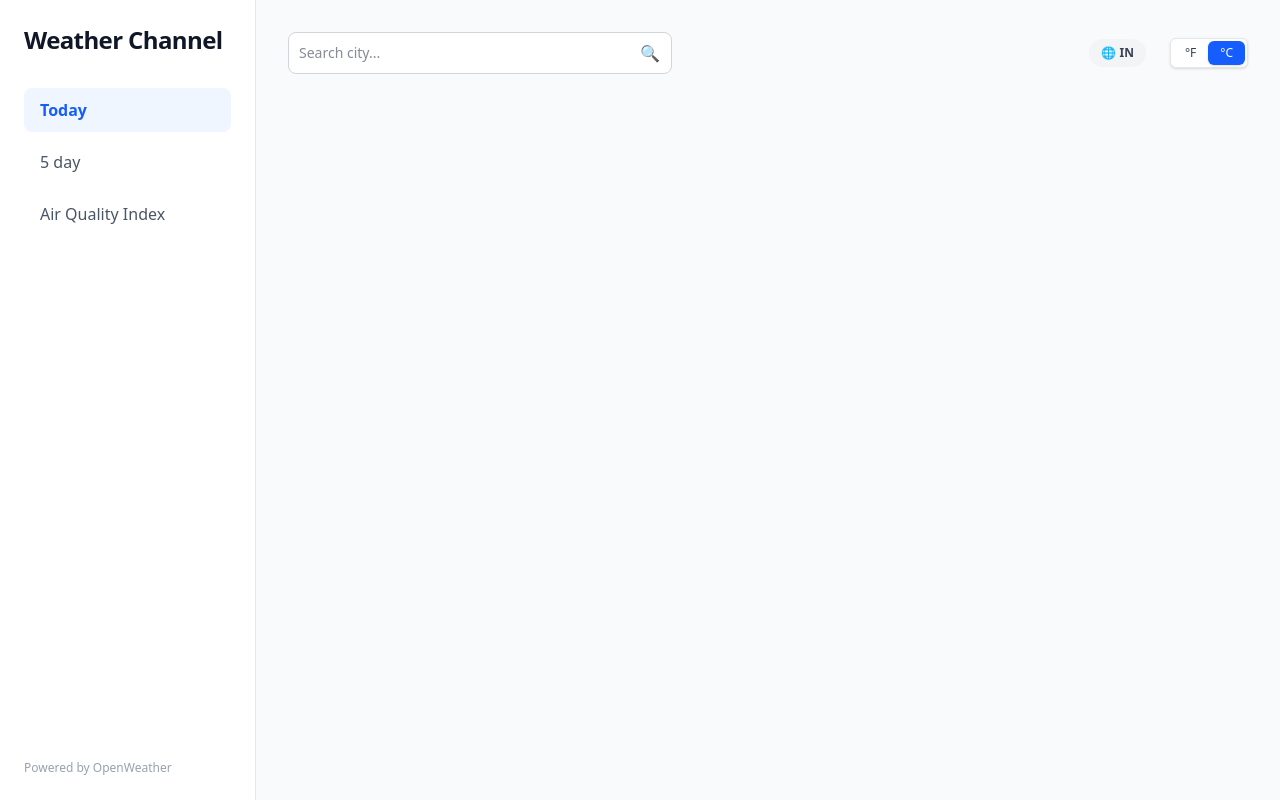
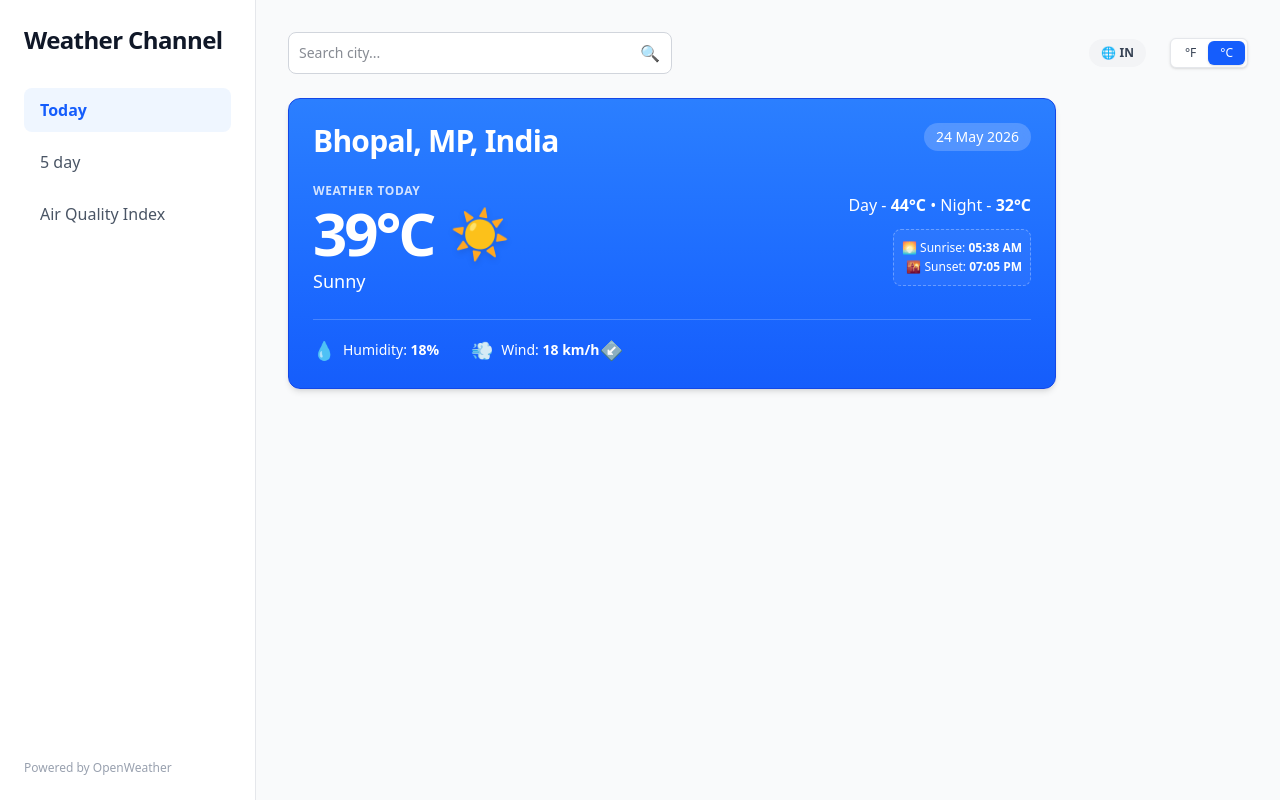
Before and after one commit to Shivank-Arya/project---weather-forecast-app, a website: page distribution/index.html in a window 1280 px wide. Drawn offline with Linux system fonts and the light colour scheme.

Commit message:
adding the main montent box

```diff
--- a/distribution/index.html
+++ b/distribution/index.html
@@ -74,6 +74,54 @@
                 </div>
             </header>
 
+            <section
+                class="bg-linear-to-b from-blue-500 to-blue-600 text-white rounded-xl p-6 shadow-md border border-blue-700 max-w-3xl">
+
+                <div class="flex justify-between items-start mb-6">
+                    <div>
+                        <h2 id="current-location" class="text-3xl font-bold tracking-tight">Bhopal, MP, India</h2>
+                    </div>
+                    <span id="current-date"
+                        class="text-sm font-medium bg-white/20 backdrop-blur-sm px-3 py-1 rounded-full">
+                        24 May 2026
+                    </span>
+                </div>
+
+                <div class="grid grid-cols-1 md:grid-cols-2 gap-6 items-center mb-6">
+                    <div>
+                        <div class="text-xs uppercase tracking-wider font-semibold opacity-80 mb-1">Weather Today</div>
+                        <div class="flex items-center gap-4">
+                            <span id="main-temp" class="text-6xl font-extrabold tracking-tighter">39°C</span>
+                            <span id="weather-icon" class="text-5xl drop-shadow-md">☀️</span>
+                        </div>
+                        <div id="weather-condition" class="text-lg font-medium mt-1">Sunny</div>
+                    </div>
+
+                    <div class="flex flex-col md:items-end gap-3 text-sm">
+                        <div class="font-medium text-base">
+                            Day - <span id="day-max" class="font-semibold">44°C</span> • Night - <span id="night-min"
+                                class="font-semibold">32°C</span>
+                        </div>
+                        <div id="sun-intervals"
+                            class="border border-white/30 border-dashed bg-white/5 p-2 rounded-lg text-xs leading-relaxed max-w-xs md:text-right">
+                            <span class="block">🌅 Sunrise: <span class="font-semibold">05:38 AM</span></span>
+                            <span class="block">🌇 Sunset: <span class="font-semibold">07:05 PM</span></span>
+                        </div>
+                    </div>
+                </div>
+
+                <div class="flex gap-8 border-t border-white/20 pt-4 text-sm font-medium">
+                    <div class="flex items-center gap-2">
+                        <span class="text-lg">💧</span>
+                        <div>Humidity: <span id="humidity-value" class="font-semibold">18%</span></div>
+                    </div>
+                    <div class="flex items-center gap-2">
+                        <span class="text-lg">💨</span>
+                        <div>Wind: <span id="wind-value" class="font-semibold">18 km/h</span> <span id="wind-direction"
+                                class="inline-block transform rotate-45">⬇️</span></div>
+                    </div>
+                </div>
+            </section>
 
         </main>
     </div>
```
